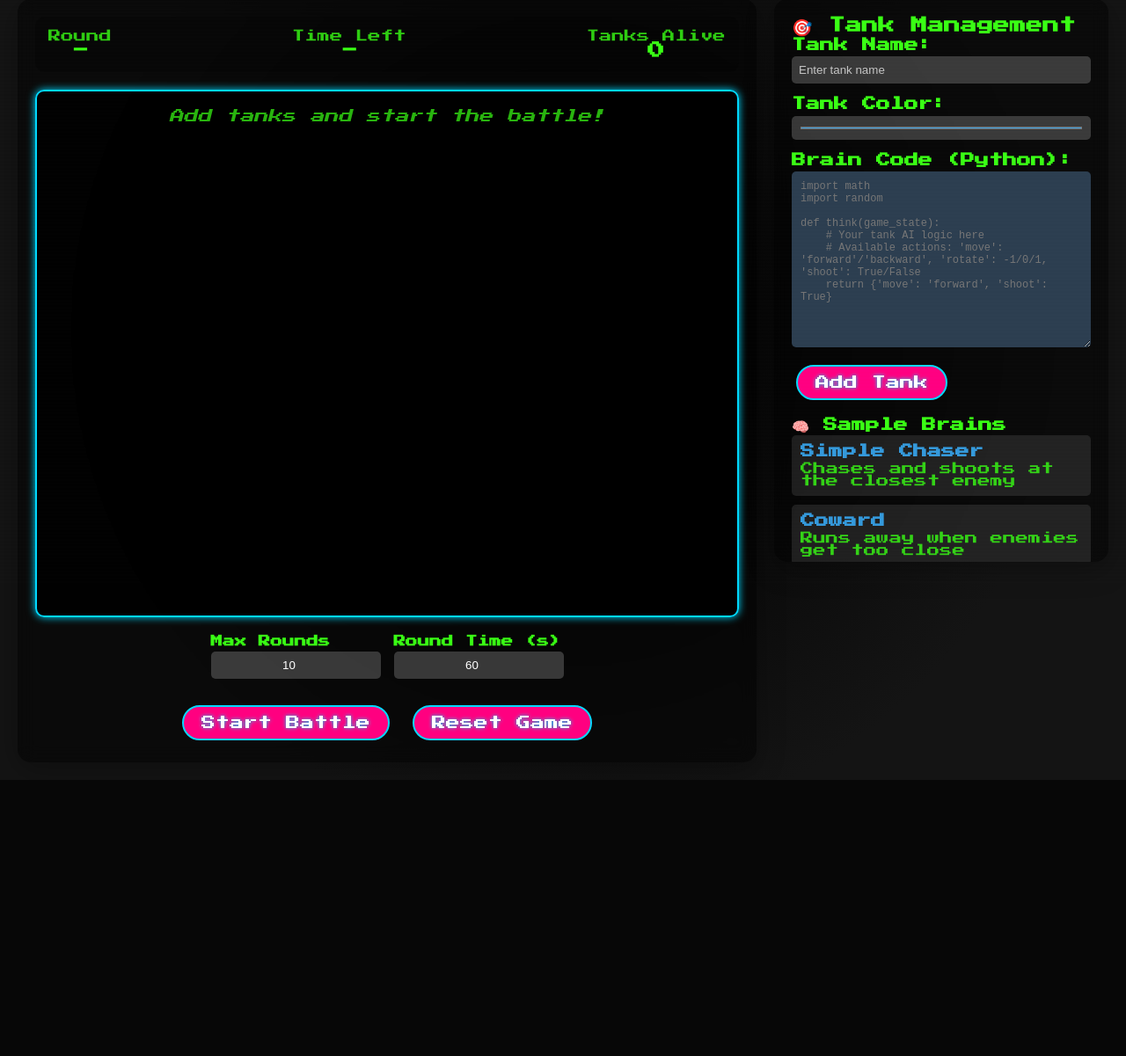
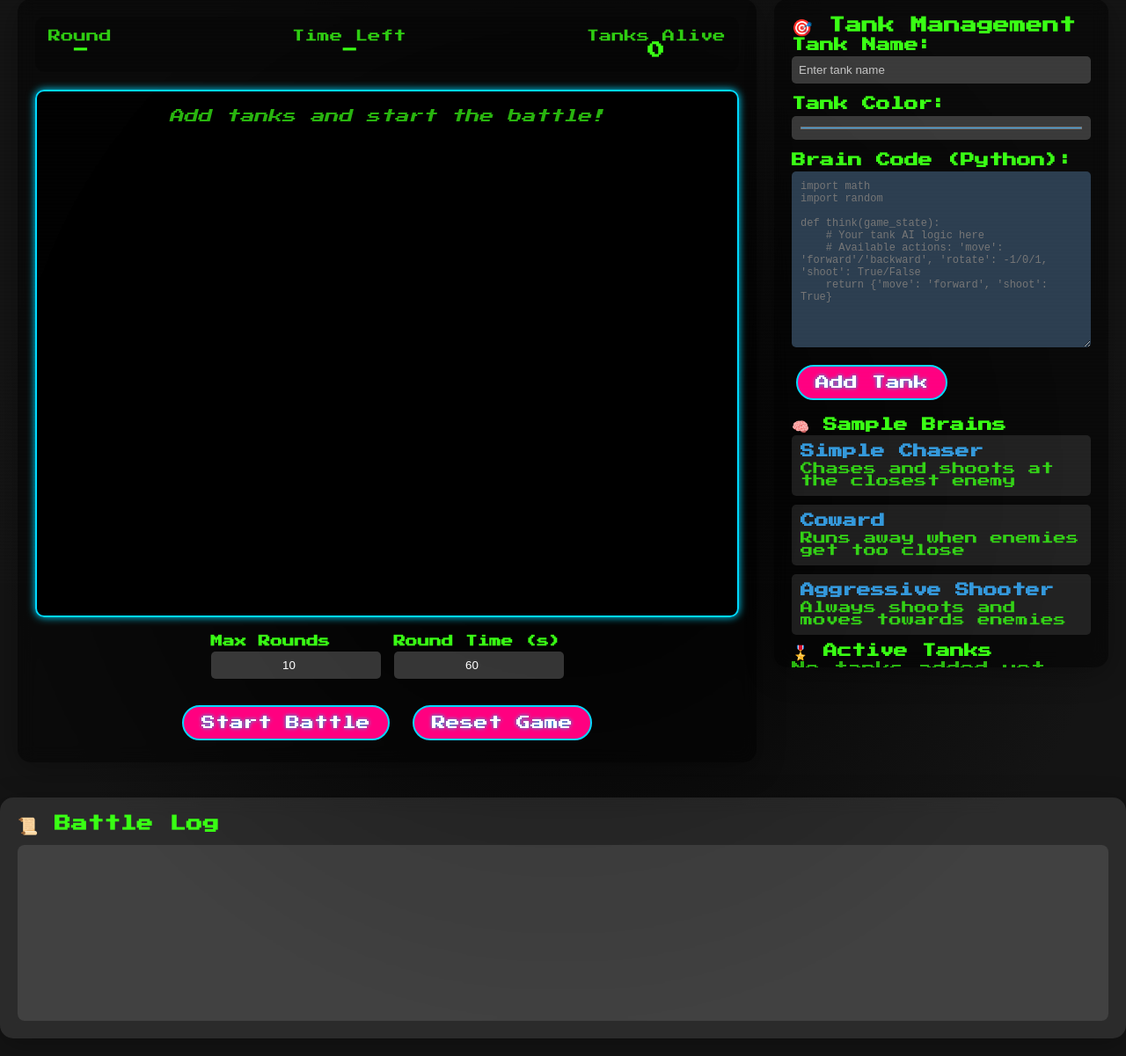
Before and after one commit to cbdonohue/robocode, a Flask app: page / in a window 1280 px wide. Shown: the part 137-1338 px from the top of the page at 88% size. Before the commit the page ends 1024 px from the top, so only its background shows below. Run offline with Flask 3, Linux system fonts and the light colour scheme; data that the repository does not hold is empty.

Commit message:
fix layout

```diff
--- a/templates/index.html
+++ b/templates/index.html
@@ -58,8 +58,20 @@
             border-radius: 15px;
             padding: 20px;
             box-shadow: 0 8px 32px rgba(0, 0, 0, 0.3);
-            max-height: 80vh;
+            max-height: 95vh;
             overflow-y: auto;
+        }
+
+        .battle-log-container {
+            background: rgba(255, 255, 255, 0.1);
+            backdrop-filter: blur(10px);
+            border-radius: 15px;
+            padding: 20px;
+            box-shadow: 0 8px 32px rgba(0, 0, 0, 0.3);
+            margin: 20px;
+            max-width: 1400px;
+            margin-left: auto;
+            margin-right: auto;
         }
 
         .arena {
@@ -212,6 +224,11 @@
             border-radius: 8px;
             padding: 10px;
             margin-top: 10px;
+        }
+
+        .battle-log-container .log-section {
+            height: 200px;
+            overflow-y: auto;
         }
 
         .log-entry {
@@ -530,11 +547,13 @@ def think(game_state):
                 <h4>🎖️ Active Tanks</h4>
                 <div id="tankItems"></div>
             </div>
+        </div>
+    </div>
 
-            <h3>📜 Battle Log</h3>
-            <div class="log-section" id="logSection">
-                <div id="logList"></div>
-            </div>
+    <div class="battle-log-container">
+        <h3>📜 Battle Log</h3>
+        <div class="log-section" id="logSection">
+            <div id="logList"></div>
         </div>
     </div>
 
@@ -807,6 +826,7 @@ def think(game_state):
         // Update battle log panel
         function updateLog(logs) {
             const logList = document.getElementById('logList');
+            const logSection = document.getElementById('logSection');
             if (!logList) return;
             logList.innerHTML = '';
 
@@ -819,7 +839,9 @@ def think(game_state):
             });
 
             // Auto-scroll to bottom
-            logList.scrollTop = logList.scrollHeight;
+            if (logSection) {
+                logSection.scrollTop = logSection.scrollHeight;
+            }
         }
 
         // Show game over
```
